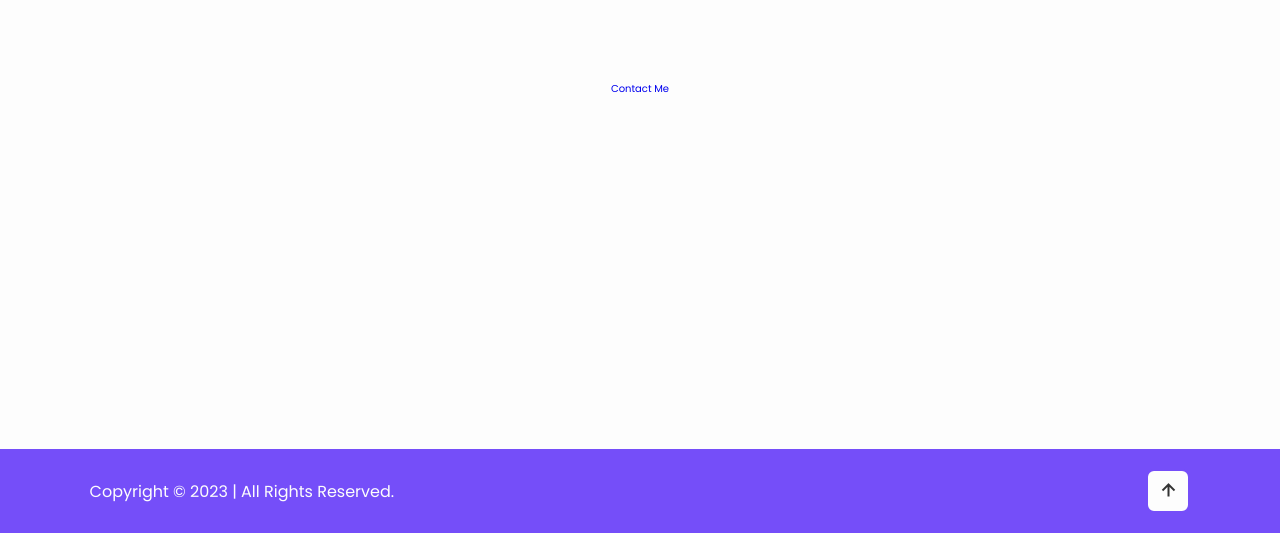
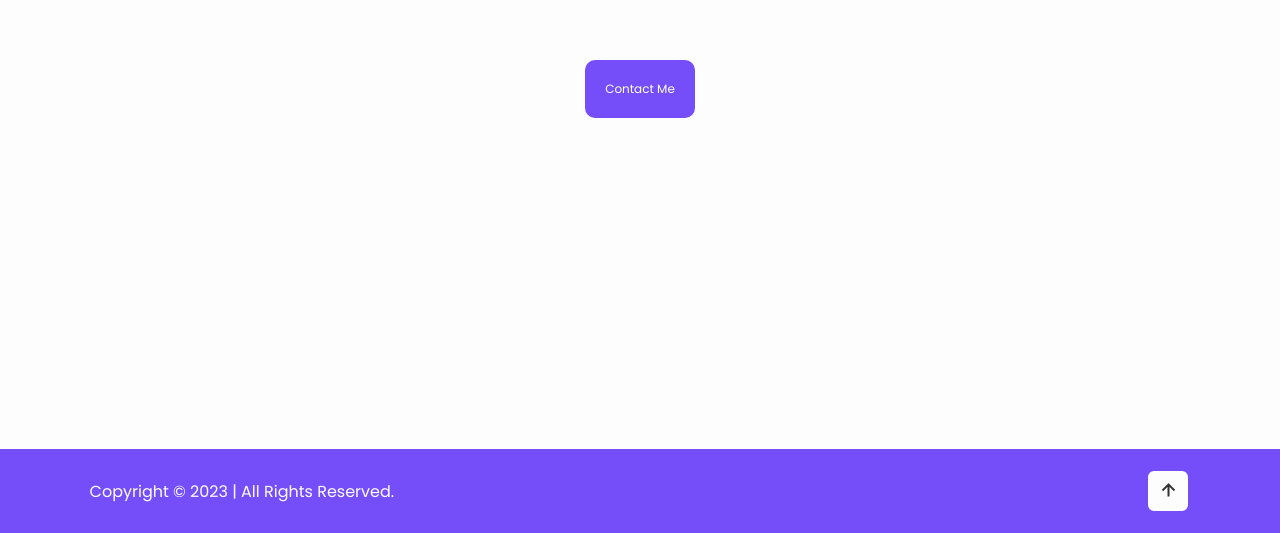
Before and after one commit to Abhimanyupayasi/blog-abhimanyu, a plain HTML site: page index.html in a window 1280 px wide. Shown: the part 3503-4036 px from the top of the page. Drawn offline with nearby package versions, Linux system fonts and the light colour scheme.

Commit message:
Update style.css

```diff
--- a/css/style.css
+++ b/css/style.css
@@ -43,6 +43,18 @@ body {
     display: flex;
     justify-content: center;
     align-items: center;
+}
+
+.form-google a{
+    width: auto;
+    padding: 20px;
+    font-size: larger;
+    text-wrap: nowrap;
+    background-color:#754ef9;
+    color: white;
+    border-radius: 10px;
+    margin: 10px;
+
 }
 
 .header {
```
